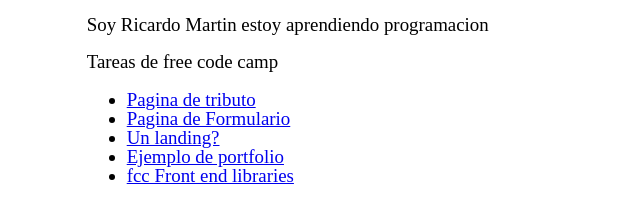
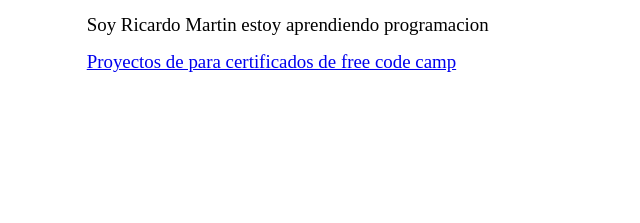
Before and after one commit to r-d-m-d/r-d-m-d.github.io, a plain HTML site: page index.html in a window 1280 px wide. Shown: the part 121-344 px from the top of the page, without its empty margins (4-644 px from the left). Drawn offline with Linux system fonts and the light colour scheme; files that its build step writes are made by us from their sources.

Commit message:
Muevo los enlaces a los proyectos de fcc.

```diff
--- a/index.html
+++ b/index.html
@@ -13,17 +13,8 @@
 	<article class="article-a4">
 		<p>Soy Ricardo Martin estoy aprendiendo programacion</p>
 		<section id="curso-free-code-camp">
-			<p> Tareas de free code camp</p>
-			<ul>
-				<li><a href="fccTribute.html">Pagina de tributo</a></li>
-				<li><a href="fccForm.html">Pagina de Formulario</a></li>
-				<li><a href="fccProductLandingPage.html">Un landing?</a></li>
-				<li><a href="fccPersonalPortfolioExample.html">Ejemplo de portfolio</a></li>
-        <li><a href="front-end-lib/index.html">fcc Front end libraries </a></li>
-
-			</ul>
-
-		</section>
+      <p> <a href="freecodecamp/index.html">Proyectos de para certificados de free code camp</a></p>
+      </section>
 	</article>
   </body>
 
```
